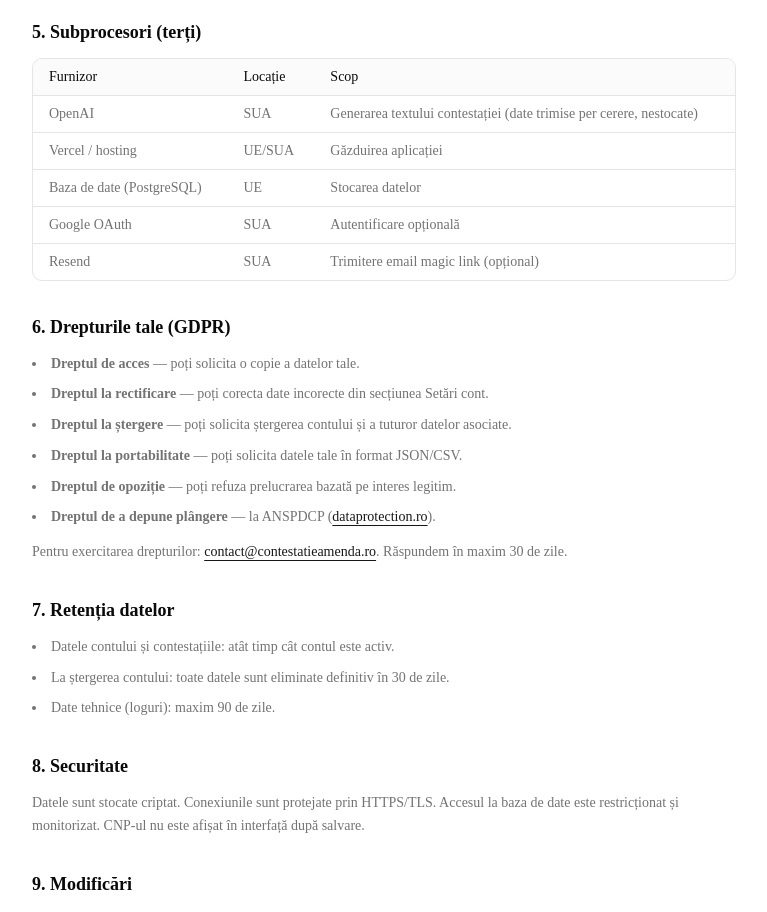
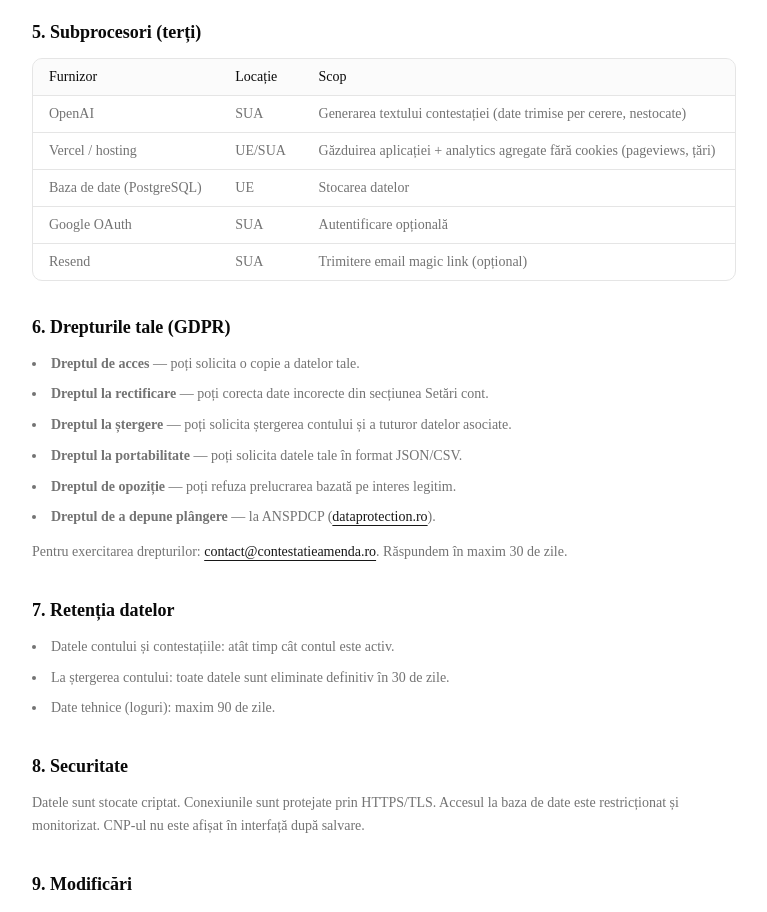
Before and after one commit to patrickstanciu/contestatie-amenda, a Next.js app: page /confidentialitate in a window 1280 px wide. Shown: the part 1140-2052 px from the top of the page, without its empty margins (256-1023 px from the left). Built offline with nearby package versions, Linux system fonts and the light colour scheme; no server answers.

Commit message:
Build push

```diff
--- a/src/app/confidentialitate/page.tsx
+++ b/src/app/confidentialitate/page.tsx
@@ -59,7 +59,7 @@ export default function ConfidentialitiatePage() {
         <Table
           rows={[
             ["OpenAI", "SUA", "Generarea textului contestației (date trimise per cerere, nestocate)"],
-            ["Vercel / hosting", "UE/SUA", "Găzduirea aplicației"],
+            ["Vercel / hosting", "UE/SUA", "Găzduirea aplicației + analytics agregate fără cookies (pageviews, țări)"],
             ["Baza de date (PostgreSQL)", "UE", "Stocarea datelor"],
             ["Google OAuth", "SUA", "Autentificare opțională"],
             ["Resend", "SUA", "Trimitere email magic link (opțional)"],
```
